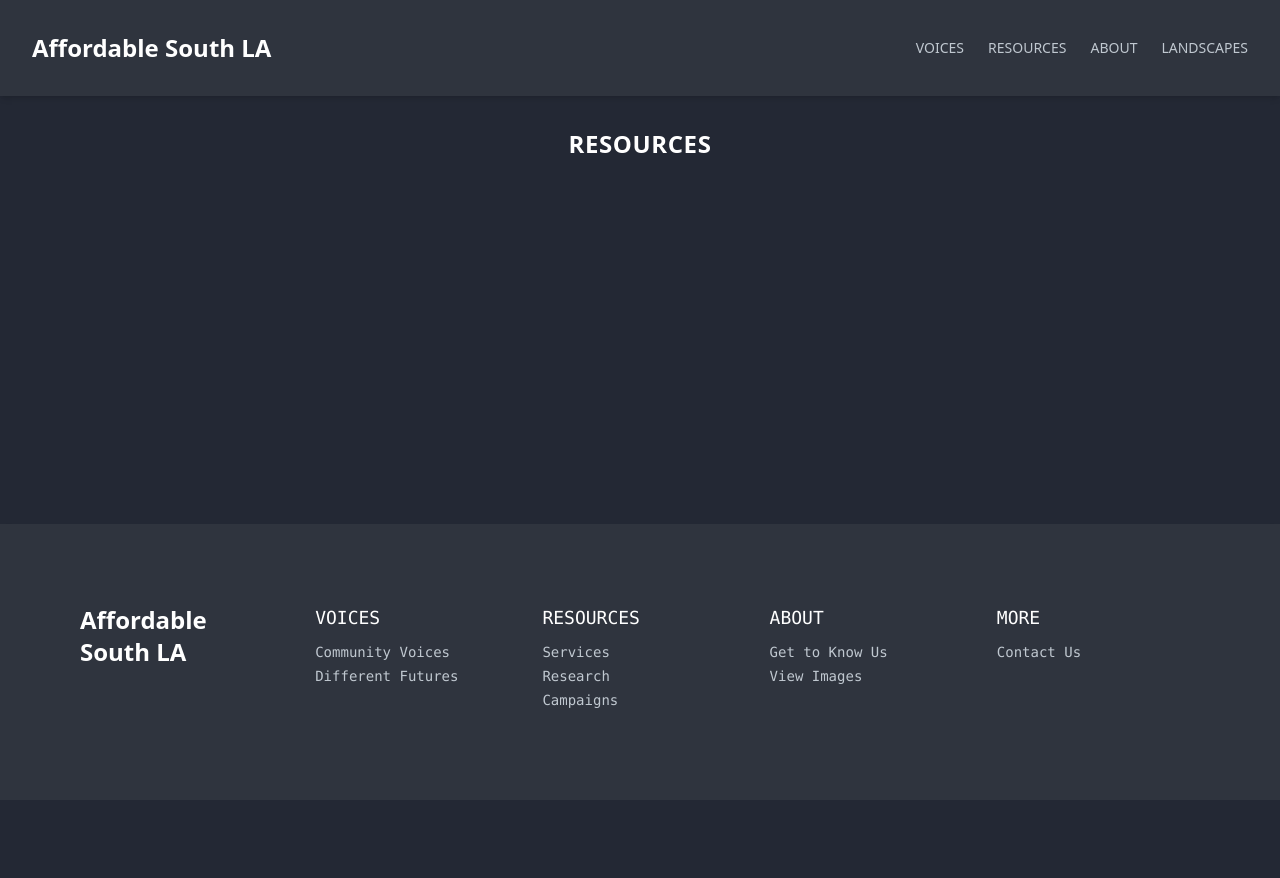
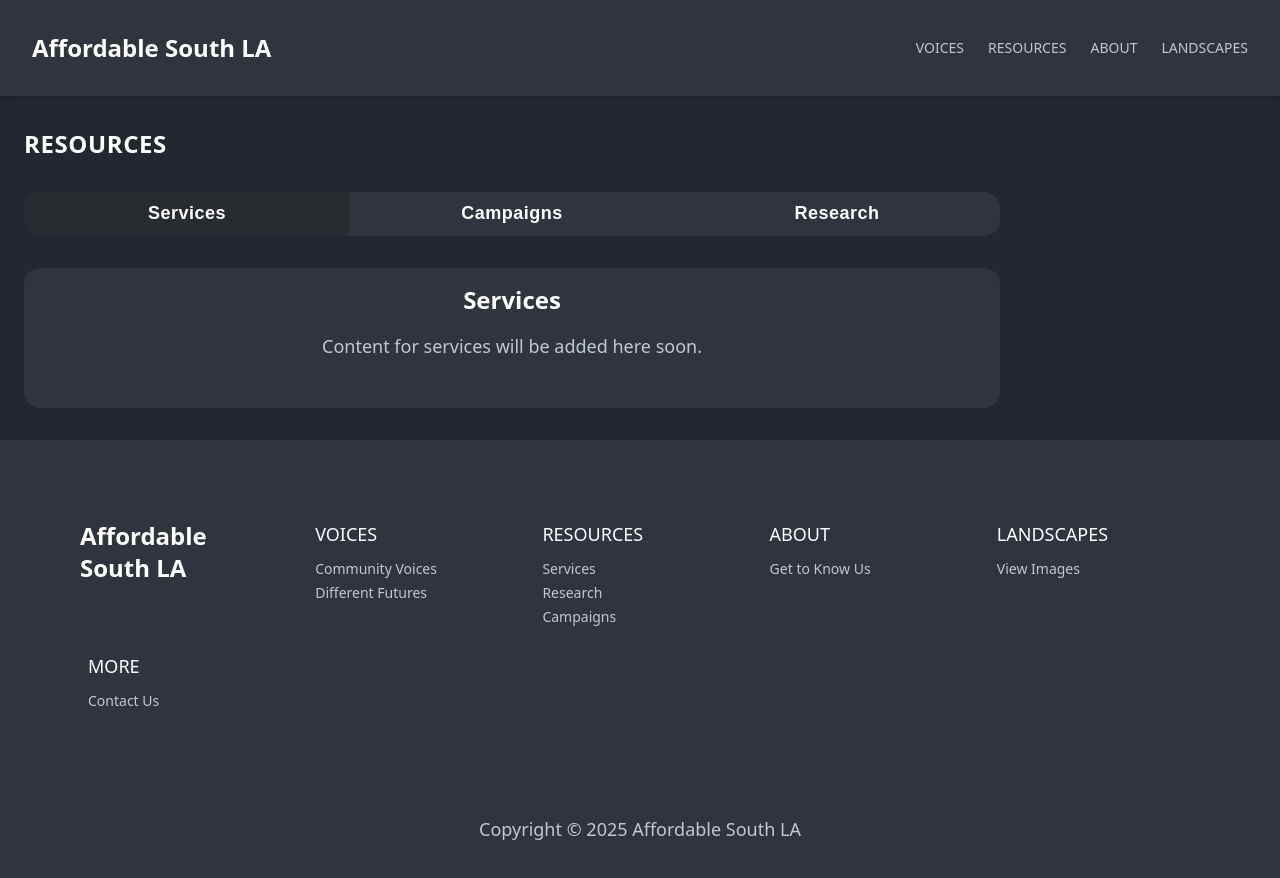
Before and after one commit to ctcusc/ASLA2025, a Next.js app: page /resources in a window 1280 px wide. Shown: the top 878 px of the page. Before the commit the page ends 800 px from the top, so only its background shows below. Built offline with nearby package versions, Linux system fonts and the light colour scheme.

Commit message:
resource page styling stuff

```diff
--- a/src/app/globals.css
+++ b/src/app/globals.css
@@ -8,8 +8,9 @@
 }
 
 :root {
-  --background: #232834;
+  --background: #232730;
   --foreground: #ffffff;
+  --darkgray: #282c31;
   --midgray: #2F343E;
   --lightgray: #C0C8D0;
 }
--- a/src/app/resources/components/campaigns.tsx
+++ b/src/app/resources/components/campaigns.tsx
@@ -1,7 +1,13 @@
 'use client';
 
 const Campaigns = () => {
+    return (
+        <div className="flex flex-col items-center rounded-2xl bg-midgray p-4">
+            <div className="grid grid-cols-3 gap-4">
 
+            </div>
+        </div>
+    );
 }
 
 export default Campaigns;
--- a/src/app/resources/components/research.tsx
+++ b/src/app/resources/components/research.tsx
@@ -1,7 +1,12 @@
 'use client';
 
 const Research = () => {
-
+    return (
+        <div className="flex flex-col items-center rounded-2xl bg-midgray p-4">
+            <h2 className="text-2xl font-semibold mb-4">Research</h2>
+            <p className="text-lg text-lightgray">Content for research will be added here soon.</p>
+        </div>
+    );
 }
 
 export default Research;
--- a/src/app/resources/components/services.tsx
+++ b/src/app/resources/components/services.tsx
@@ -1,7 +1,12 @@
 'use client';
 
 const Services = () => {
-
+    return (
+        <div className="flex flex-col items-center rounded-2xl bg-midgray p-4">
+            <h2 className="text-2xl font-semibold mb-4">Services</h2>
+            <p className="text-lg text-lightgray">Content for services will be added here soon.</p>
+        </div>
+    );
 }
 
 export default Services;
--- a/src/app/resources/page.tsx
+++ b/src/app/resources/page.tsx
@@ -1,18 +1,69 @@
 'use client';
+
+import React, { useState } from 'react';
+import Button from '@mui/material/Button';
+import ButtonGroup from '@mui/material/ButtonGroup';
+
 import Navbar from '@/components/navbar/page';
 import Footer from '@/components/footer/page';
 import Campaigns from './components/campaigns';
 import Research from './components/research';
 import Services from './components/services';
 
-
 const Resources = () => {
+    const [activeComponent, setActiveComponent] = useState('services');
 
     return (
         <div className="min-h-screen flex flex-col">
             <Navbar/>
-            <div className="flex-1 max-w-5xl mx-auto px-4 py-8">
+            <div className="flex-1 max-w-5xl px-6 py-8">
                 <h1>RESOURCES</h1>
+                <div className="flex flex-col justify-center mx-auto">
+                    <ButtonGroup
+                        fullWidth={true}
+                        className="mb-8"
+                        sx={{
+                            'backgroundColor': 'transparent',
+                            'borderColor': 'transparent',
+                            'button': {
+                                'backgroundColor': '#2F343E',
+                                'borderColor': 'transparent',
+                                'borderRadius': '16px',
+                                'color': 'white',
+                                'fontFamily': 'Work Sans, sans-serif',
+                                'textTransform': 'none',
+                                'fontSize': 'large',
+                                'fontWeight': 'bold',
+                            },
+                            'button.active': {
+                                'backgroundColor': '#282c31',
+                            },
+                        }}
+                    >
+                        <Button
+                            onClick={() => setActiveComponent('services')}
+                            className={activeComponent === 'services' ? 'active' : ''}
+                        >
+                            Services
+                        </Button>
+                        <Button
+                            onClick={() => setActiveComponent('campaigns')}
+                            className={activeComponent === 'campaigns' ? 'active' : ''}
+                        >
+                            Campaigns
+                        </Button>
+                        <Button
+                            onClick={() => setActiveComponent('research')}
+                            className={activeComponent === 'research' ? 'active' : ''}
+                        >
+                            Research
+                        </Button>
+                    </ButtonGroup>
+
+                    {activeComponent === 'services' && <Services />}
+                    {activeComponent === 'research' && <Research />}
+                    {activeComponent === 'campaigns' && <Campaigns />}
+                </div>
             </div>
             <Footer/>
         </div>
--- a/src/components/footer/page.tsx
+++ b/src/components/footer/page.tsx
@@ -22,10 +22,11 @@ const Footer = () => {
     },
     {
       title: 'ABOUT',
-    links: [
-      { href: '/about', label: 'Get to Know Us' },
-      { href: '/landscapes-map', label: 'View Images' },
-    ],
+      links: [{ href: '/about', label: 'Get to Know Us' }],
+    },
+    {
+      title: 'LANDSCAPES',
+      links: [{ href: '/landscapes', label: 'View Images' }],
       },
     {
       title: 'MORE',
@@ -35,7 +36,7 @@ const Footer = () => {
 
   return (
     <footer className="border-t/midgray shadow-md text-md bg-midgray text-foreground">
-      <div className="max-w-screen-xl grid gap-4 md:grid-cols-5 px-20 py-20 font-mono">
+      <div className="max-w-screen-xl grid gap-4 md:grid-cols-5 px-20 py-20 font-sans">
         <div className="mr-4 text-foreground">
           {Logo}
         </div>
@@ -54,6 +55,15 @@ const Footer = () => {
           </div>
         ))}
       </div>
+      <div>
+        <p className="text-center text-lightgray test-sm py-4">
+                Copyright &copy;
+                {' '}
+                {new Date().getFullYear()}
+                {' '}
+                Affordable South LA
+        </p>
+      </div>
     </footer>
   );
 };
```
Also changed, not shown: 1 other file (tests, documents, lock files or other folders). Lines whose indentation alone changed are shown as unchanged.
